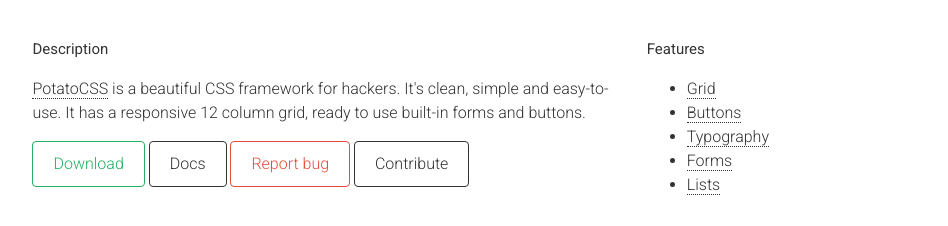
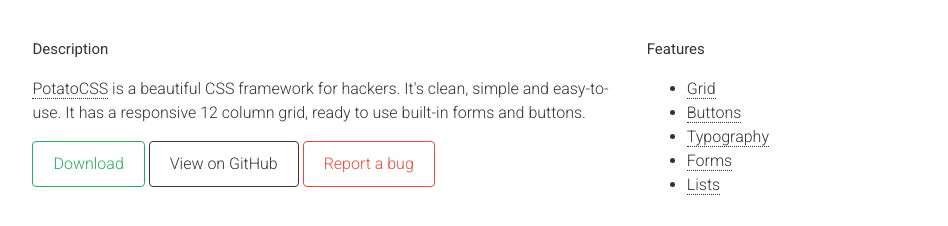
Before and after one commit to PotatoCSS/potatocss.github.io, a plain HTML site: page index.html in a window 1280 px wide. Shown: the part 401-627 px from the top of the page, without its empty margins (146-1094 px from the left). Drawn offline with Linux system fonts and the light colour scheme.

Commit message:
:memo: Button naming

```diff
--- a/index.html
+++ b/index.html
@@ -36,9 +36,8 @@
                     <h4>Description</h4>
                     <p><a href="https://github.com/ummahusla/PotatoCSS">PotatoCSS</a> is a beautiful CSS framework for hackers. It's clean, simple and easy-to-use. It has a responsive 12 column grid, ready to use  built-in forms and buttons.</p>
                     <a href="https://github.com/ummahusla/PotatoCSS/archive/master.zip" class="button success">Download</a>
-                    <a href="https://github.com/ummahusla/PotatoCSS/wiki" class="button">Docs</a>
-                    <a href="https://github.com/ummahusla/PotatoCSS/issues" class="button danger">Report bug</a>
-                    <a href="https://github.com/ummahusla/PotatoCSS/blob/master/CONTRIBUTING.md" class="button">Contribute</a>
+                    <a href="https://github.com/ummahusla/PotatoCSS/" class="button">View on GitHub</a>
+                    <a href="https://github.com/ummahusla/PotatoCSS/issues" class="button danger">Report a bug</a>
                 </div>
                 <div class="four-large potatoes">
                     <h4>Features</h4>
```
